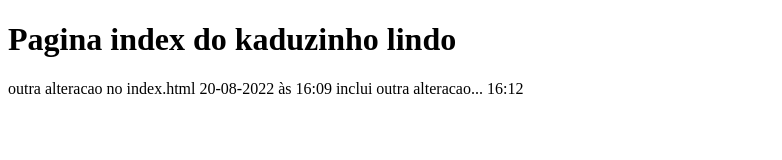
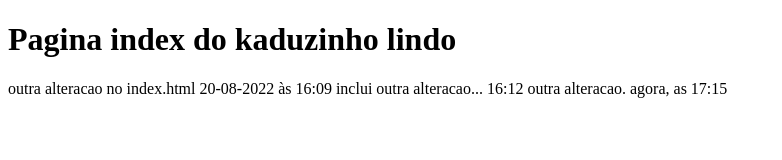
Before and after one commit to kadunews/git-alura, a plain HTML site: page index.html in a window 1280 px wide. Shown: the whole page, without its empty margins (0-782 px from the left). Drawn offline with Linux system fonts and the light colour scheme.

Commit message:
gitbash: commit 17:16

```diff
--- a/index.html
+++ b/index.html
@@ -10,5 +10,6 @@
     <h1>Pagina index do kaduzinho lindo</h1>
     outra alteracao no index.html 20-08-2022 às 16:09
     inclui outra alteracao... 16:12
+    outra alteracao. agora, as 17:15
 </body>
 </html>
```
